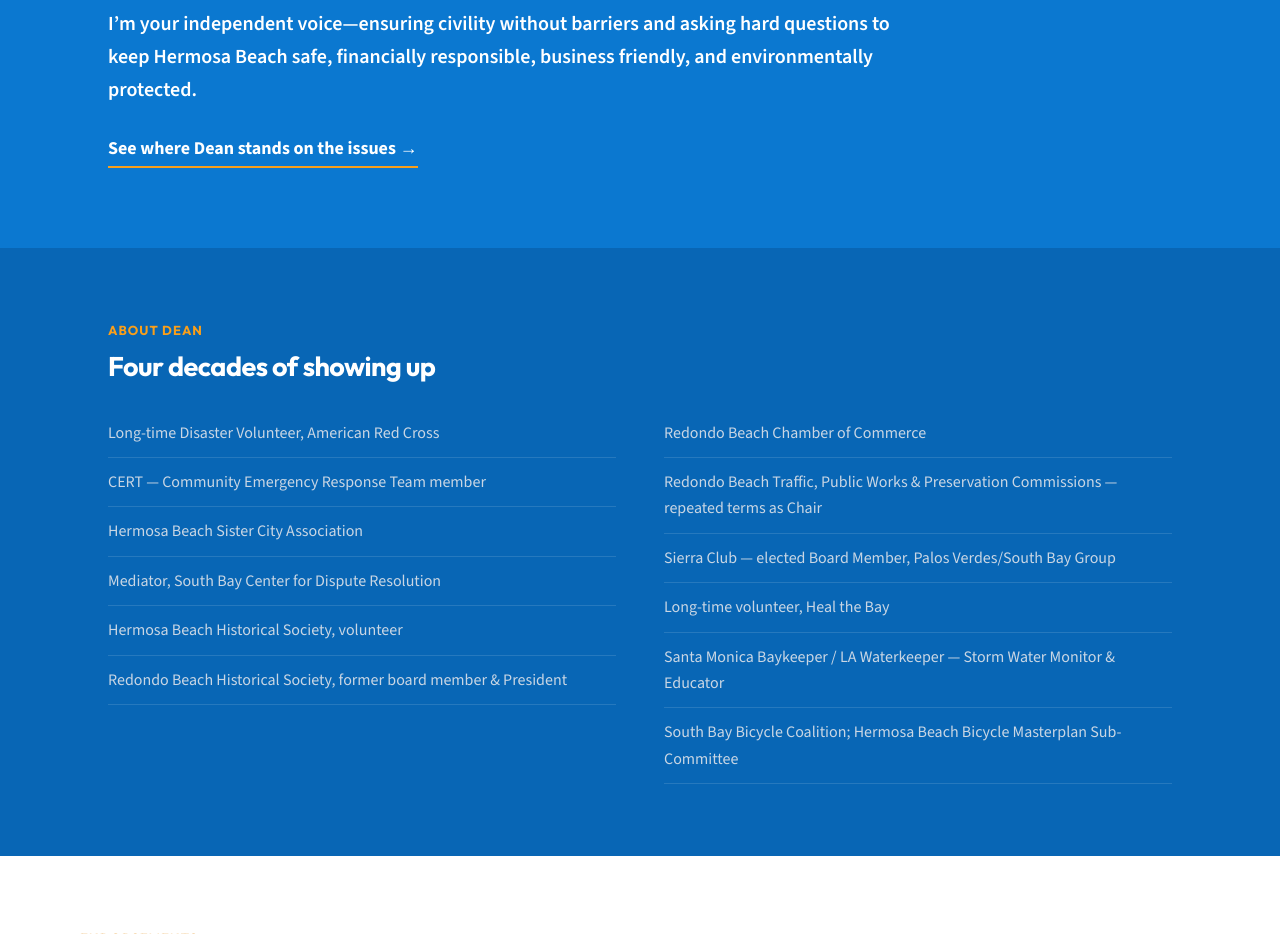
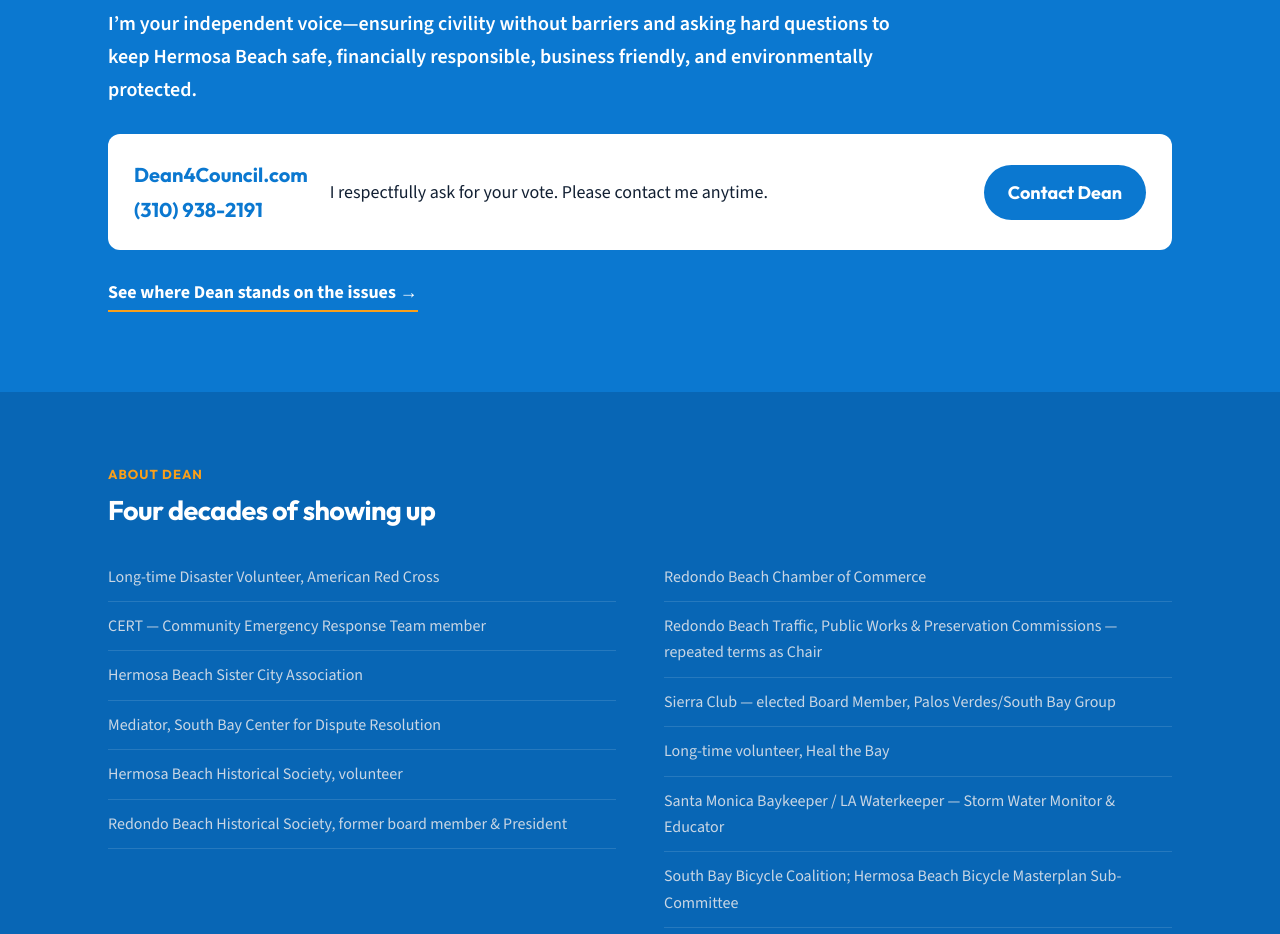
Before and after one commit to lpskin/ReElect-Dean, a plain HTML site: page index.html in a window 1280 px wide. Shown: the part 2820-3754 px from the top of the page. Drawn offline with nearby package versions, Linux system fonts and the light colour scheme.

Commit message:
Add platform contact information and call to action

```diff
--- a/index.html
+++ b/index.html
@@ -194,6 +194,14 @@
   .priority-points li::before{content:'•';position:absolute;left:0;color:var(--gold);font-weight:800;}
   .priority-closing{max-width:78ch;margin:30px 0 0;color:#fff;font-size:20px;font-weight:600;}
 
+
+  .platform-contact{display:flex;align-items:center;justify-content:space-between;gap:22px;flex-wrap:wrap;margin-top:28px;padding:24px 26px;background:#fff;color:var(--ink);border-radius:12px;}
+  .platform-contact-details{display:flex;flex-direction:column;gap:2px;}
+  .platform-contact-details a{color:var(--navy);font-family:'Outfit',sans-serif;font-size:20px;font-weight:700;text-decoration:none;}
+  .platform-contact p{flex:1;min-width:260px;margin:0;color:var(--ink);font-size:18px;}
+  .platform-contact-btn{display:inline-block;padding:13px 24px;border-radius:999px;background:var(--navy);color:#fff;font-family:'Outfit',sans-serif;font-weight:700;text-decoration:none;white-space:nowrap;}
+  .platform-contact-btn:hover{background:var(--navy-deep);}
+
 </style>
 </head>
 <body>
@@ -309,6 +317,14 @@
       </div>
     </div>
     <p class="priority-closing">I’m your independent voice—ensuring civility without barriers and asking hard questions to keep Hermosa Beach safe, financially responsible, business friendly, and environmentally protected.</p>
+    <div class="platform-contact">
+      <div class="platform-contact-details">
+        <a href="https://www.dean4council.com/" target="_blank" rel="noopener">Dean4Council.com</a>
+        <a href="tel:+13109382191">(310) 938-2191</a>
+      </div>
+      <p>I respectfully ask for your vote. Please contact me anytime.</p>
+      <a class="platform-contact-btn" href="https://www.dean4council.com/contact" target="_blank" rel="noopener">Contact Dean</a>
+    </div>
     <a class="see-all" href="issues.html">See where Dean stands on the issues →</a>
   </div>
 </section>
```
